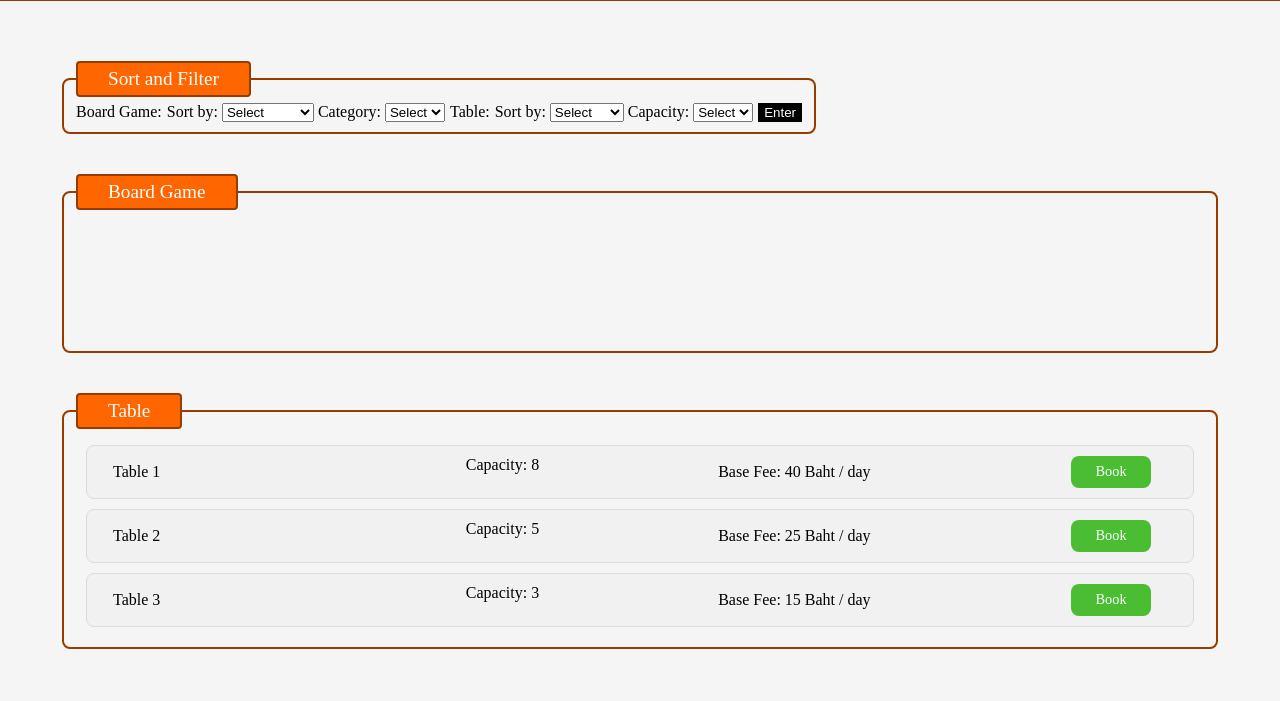
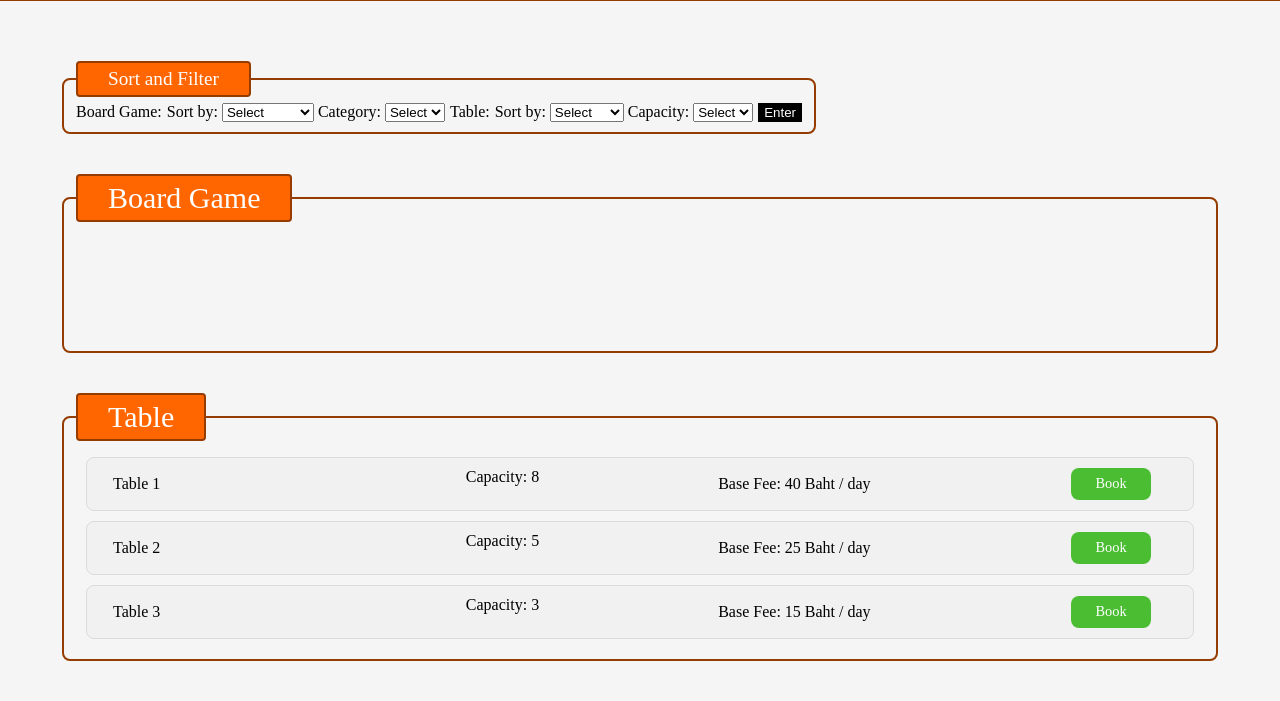
Before and after one commit to EggADayKeepTheTeacherAway/Board-Game-Cafe, a Django app: page /cafe/ in a window 1280 px wide. Shown: the part 214-915 px from the top of the page. Before the commit the page ends 863 px from the top, so only its background shows below. Run offline with Django 5.2, Linux system fonts and the light colour scheme; data comes from the database, SQL or seed files in the repository; data that the repository does not hold is empty; parts of the project's set-up code (start-up, migrations or seed data) failed here and were passed over.

Commit message:
Update style.css

```diff
--- a/board_game_cafe/static/app/style.css
+++ b/board_game_cafe/static/app/style.css
@@ -78,7 +78,20 @@ hr {
 .main-body {
     margin: 60px;
 }
+.statistic-detail{
+    font-size: 25px;
+}
 
+.statistic-header{
+    font-size: 30px;
+
+}
+.board-game-header{
+    font-size: 30px;
+}
+.table-header{
+    font-size: 30px;
+}
 .container {
     margin-top: 40px;
 }
```
